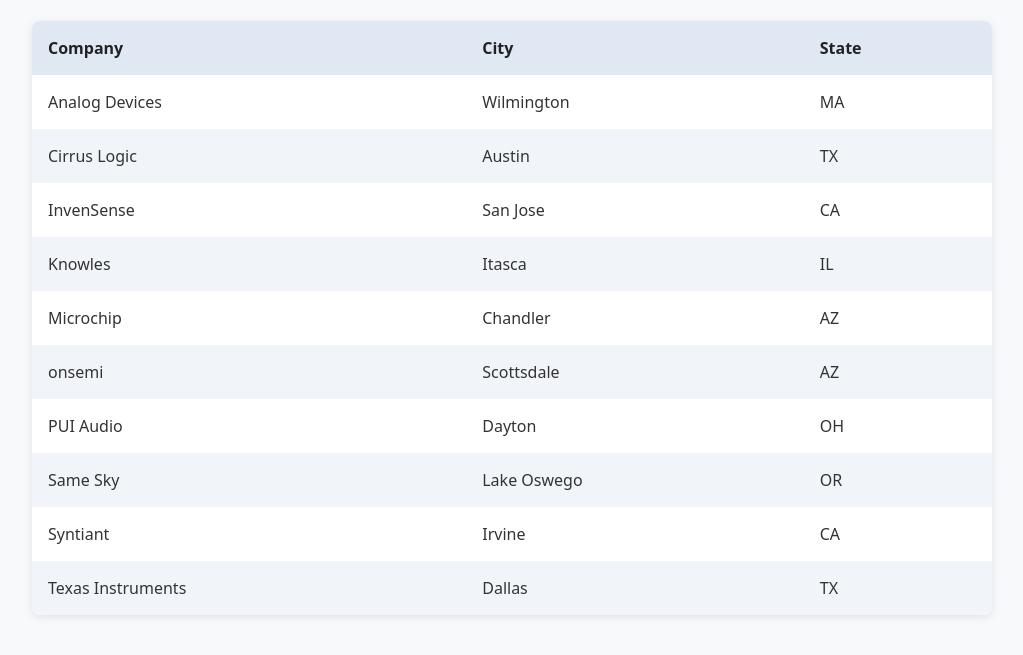
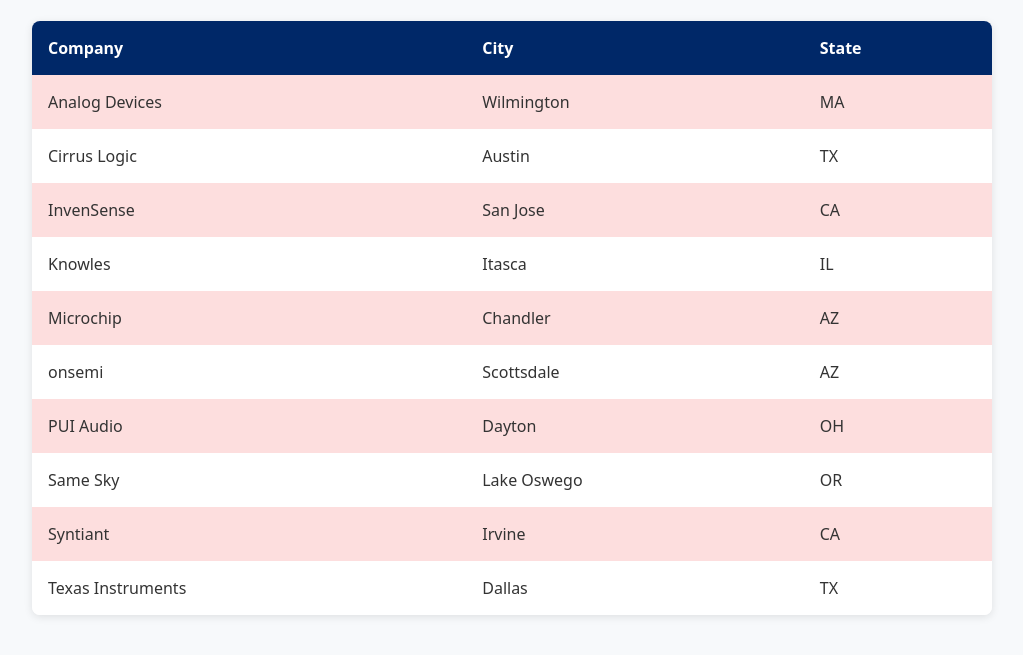
Before and after one commit to mazzoo/us-companies-electronics, a plain HTML site: page us-companies-electronics.html in a window 1280 px wide. Shown: the part 107-762 px from the top of the page, without its empty margins (128-1151 px from the left). Drawn offline with Linux system fonts and the light colour scheme.

Commit message:
star spangled colours
Signed-off-by: matthias wenzel <uscompanies@mazzoo.de>

```diff
--- a/style.css
+++ b/style.css
@@ -20,22 +20,28 @@ body {
     overflow: hidden;
   }
 
+  /* header row: dark blue bg, white font */
+  thead {
+    background-color: #002868; /* flag blue */
+    color: white;
+    font-weight: bold;
+  }
+
   th, td {
     padding: 1rem;
     text-align: left;
   }
 
-  thead {
-    background-color: #dfe8f3;
-    color: #222;
-    font-weight: bold;
+  /* alternating rows: white and soft red */
+  tbody tr:nth-child(even) {
+    background-color: #ffffff;
   }
 
-  tbody tr.alt {
-    background-color: #f1f5fa;
+  tbody tr:nth-child(odd) {
+    background-color: #fddede; /* light red / pinkish */
   }
 
   tbody tr:hover {
-    background-color: #e2ebf7;
+    background-color: #ffeef0; /* soft hover */
     cursor: default;
   }
```
